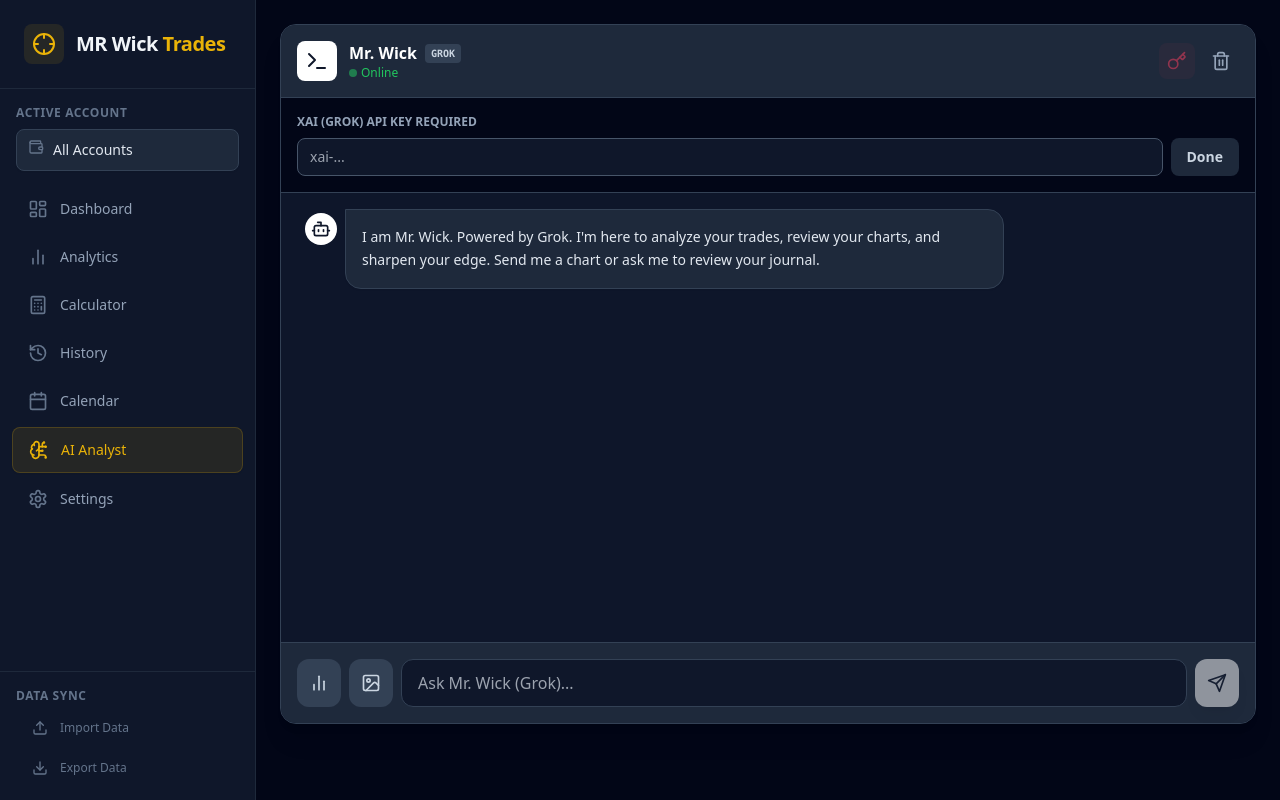
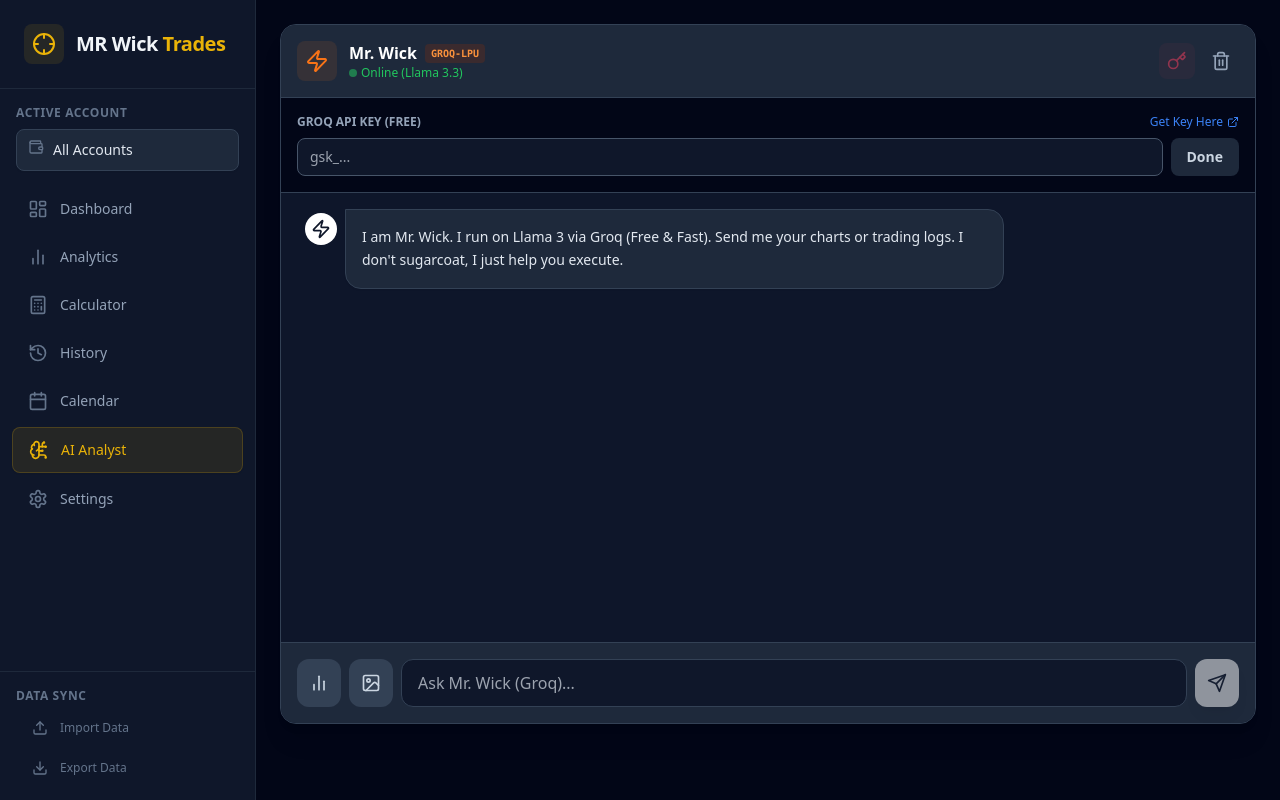
Before and after one commit to waqas9291/Trade-Journal-2.0, a React (Vite) app: page / in a window 1280 px wide. Both pictures are taken after a click on the button "AI Analyst". Built offline with nearby package versions, Linux system fonts and the light colour scheme.

Commit message:
Update AIAnalyst.tsx

```diff
--- a/src/components/AIAnalyst.tsx
+++ b/src/components/AIAnalyst.tsx
@@ -1,6 +1,6 @@
 import React, { useState, useEffect, useRef } from 'react';
 import { Trade } from '../types';
-import { Send, Image as ImageIcon, Trash2, Key, Bot, User, Loader2, BarChart2, X, Terminal } from 'lucide-react';
+import { Send, Image as ImageIcon, Trash2, Key, Zap, User, Loader2, BarChart2, X, ExternalLink } from 'lucide-react';
 
 interface AIAnalystProps {
     trades: Trade[];
@@ -14,23 +14,23 @@ interface Message {
     isError?: boolean;
 }
 
-// Grok API Configuration
-const GROK_API_URL = 'https://api.x.ai/v1/chat/completions';
-const GROK_MODEL = 'grok-beta'; // or 'grok-2-latest' if available
+// Grok (LPU) API Configuration
+const GROQ_API_URL = 'https://api.groq.com/openai/v1/chat/completions';
+const MODEL_TEXT = 'llama-3.3-70b-versatile'; // High intelligence for text
+const MODEL_VISION = 'llama-3.2-90b-vision-preview'; // For analyzing charts
 
 export const AIAnalyst: React.FC<AIAnalystProps> = ({ trades }) => {
-    const [apiKey, setApiKey] = useState(() => localStorage.getItem('mr_wick_xai_api_key') || '');
+    const [apiKey, setApiKey] = useState(() => localStorage.getItem('mr_wick_groq_api_key') || '');
     const [messages, setMessages] = useState<Message[]>(() => {
-        const saved = localStorage.getItem('mr_wick_grok_history');
-        // If we have legacy gemini history (role: 'model'), we might want to clear it or map it.
-        // For safety, let's start fresh if the roles don't match standard OpenAI format.
+        const saved = localStorage.getItem('mr_wick_groq_history');
         if (saved) {
             try {
                 const parsed = JSON.parse(saved);
-                if (parsed.length > 0 && (parsed[0].role === 'model' || !parsed[0].role)) {
-                    return getIntroMessage();
+                // Ensure legacy formats don't break the app
+                if (parsed.length > 0 && parsed[0].content) {
+                    return parsed;
                 }
-                return parsed;
+                return getIntroMessage();
             } catch (e) {
                 return getIntroMessage();
             }
@@ -48,7 +48,7 @@ export const AIAnalyst: React.FC<AIAnalystProps> = ({ trades }) => {
         return [{
             id: 'intro',
             role: 'assistant',
-            content: "I am Mr. Wick. Powered by Grok. I'm here to analyze your trades, review your charts, and sharpen your edge. Send me a chart or ask me to review your journal."
+            content: "I am Mr. Wick. I run on Llama 3 via Groq (Free & Fast). Send me your charts or trading logs. I don't sugarcoat, I just help you execute."
         }];
     }
 
@@ -59,11 +59,11 @@ export const AIAnalyst: React.FC<AIAnalystProps> = ({ trades }) => {
 
     // Persist Data
     useEffect(() => {
-        localStorage.setItem('mr_wick_xai_api_key', apiKey);
+        localStorage.setItem('mr_wick_groq_api_key', apiKey);
     }, [apiKey]);
 
     useEffect(() => {
-        localStorage.setItem('mr_wick_grok_history', JSON.stringify(messages));
+        localStorage.setItem('mr_wick_groq_history', JSON.stringify(messages));
     }, [messages]);
 
     const handleImageSelect = (e: React.ChangeEvent<HTMLInputElement>) => {
@@ -79,12 +79,8 @@ export const AIAnalyst: React.FC<AIAnalystProps> = ({ trades }) => {
 
     const clearChat = () => {
         if(window.confirm("Clear chat history?")) {
-            setMessages([{
-                id: crypto.randomUUID(),
-                role: 'assistant',
-                content: "Memory wiped. We start fresh. What do you need?"
-            }]);
-            localStorage.removeItem('mr_wick_grok_history');
+            setMessages(getIntroMessage());
+            localStorage.removeItem('mr_wick_groq_history');
         }
     };
 
@@ -106,15 +102,21 @@ export const AIAnalyst: React.FC<AIAnalystProps> = ({ trades }) => {
         setSelectedImage(null);
         setIsLoading(true);
 
+        // Determine if we need vision model or text model
+        // If the current message has an image, we MUST use the vision model
+        // Groq vision models have smaller context windows usually, so be careful
+        const hasImage = !!newMessage.image;
+        const activeModel = hasImage ? MODEL_VISION : MODEL_TEXT;
+
         try {
-            // 2. Prepare Payload for xAI (OpenAI compatible)
+            // 2. Prepare Payload for Groq (OpenAI compatible)
             const systemMessage = {
                 role: "system",
-                content: "You are 'Mr. Wick', a professional, disciplined, and slightly intense trading mentor. You focus on risk management, psychology, and price action. Keep answers concise, actionable, and stern but helpful. You are powered by Grok AI."
+                content: "You are 'Mr. Wick', a professional, disciplined, and slightly intense trading mentor. You focus on risk management, psychology, and price action. Keep answers concise, actionable, and stern but helpful."
             };
 
             const apiMessages = [systemMessage, ...newHistory.filter(m => !m.isError && m.id !== 'intro').map(m => {
-                // Handle Image Content for Vision Model
+                // Handle Image Content
                 if (m.image) {
                     return {
                         role: m.role,
@@ -138,17 +140,18 @@ export const AIAnalyst: React.FC<AIAnalystProps> = ({ trades }) => {
             })];
 
             // 3. Fetch Request
-            const response = await fetch(GROK_API_URL, {
+            const response = await fetch(GROQ_API_URL, {
                 method: 'POST',
                 headers: {
                     'Content-Type': 'application/json',
                     'Authorization': `Bearer ${apiKey}`
                 },
                 body: JSON.stringify({
-                    model: GROK_MODEL,
+                    model: activeModel,
                     messages: apiMessages,
-                    stream: true, // We will handle simple streaming
-                    temperature: 0.7
+                    stream: true,
+                    temperature: 0.6,
+                    max_tokens: 1024
                 })
             });
 
@@ -202,7 +205,7 @@ export const AIAnalyst: React.FC<AIAnalystProps> = ({ trades }) => {
             setMessages(prev => [...prev, {
                 id: crypto.randomUUID(),
                 role: 'assistant',
-                content: `I encountered an error connecting to Grok. Check your API Key. (${error.message})`,
+                content: `I encountered an error connecting to Groq. Check your API Key. (${error.message})`,
                 isError: true
             }]);
         } finally {
@@ -216,7 +219,7 @@ export const AIAnalyst: React.FC<AIAnalystProps> = ({ trades }) => {
             return;
         }
 
-        // Prepare a summary to save context window
+        // Prepare a summary
         const summary = trades.slice(0, 50).map(t => ({
             date: t.entryDate,
             symbol: t.symbol,
@@ -236,18 +239,17 @@ export const AIAnalyst: React.FC<AIAnalystProps> = ({ trades }) => {
             {/* Header */}
             <div className="p-4 bg-slate-50 dark:bg-slate-800 border-b border-slate-200 dark:border-slate-700 flex justify-between items-center shrink-0">
                 <div className="flex items-center space-x-3">
-                    <div className="bg-slate-900 dark:bg-white p-2 rounded-lg">
-                        {/* Grok-style icon representation */}
-                        <Terminal className="h-6 w-6 text-white dark:text-slate-900" />
+                    <div className="bg-orange-500/10 p-2 rounded-lg">
+                        <Zap className="h-6 w-6 text-orange-600 dark:text-orange-500" />
                     </div>
                     <div>
                         <h2 className="font-bold text-slate-900 dark:text-white flex items-center gap-2">
                             Mr. Wick
-                            <span className="text-[10px] px-1.5 py-0.5 rounded bg-slate-200 dark:bg-slate-700 text-slate-600 dark:text-slate-300 font-mono">GROK</span>
+                            <span className="text-[10px] px-1.5 py-0.5 rounded bg-orange-100 dark:bg-orange-900/30 text-orange-600 dark:text-orange-400 font-mono">GROQ-LPU</span>
                         </h2>
                         <p className="text-xs text-green-500 font-medium flex items-center">
                             <span className="w-2 h-2 bg-green-500 rounded-full mr-1 animate-pulse"></span>
-                            Online
+                            Online (Llama 3.3)
                         </p>
                     </div>
                 </div>
@@ -272,14 +274,24 @@ export const AIAnalyst: React.FC<AIAnalystProps> = ({ trades }) => {
             {/* API Key Banner */}
             {showKeyInput && (
                 <div className="p-4 bg-slate-100 dark:bg-slate-950 border-b border-slate-200 dark:border-slate-700 shrink-0 animate-in slide-in-from-top-2">
-                    <label className="block text-xs font-bold text-slate-500 dark:text-slate-400 mb-2 uppercase">xAI (Grok) API Key Required</label>
+                    <div className="flex justify-between items-center mb-2">
+                        <label className="block text-xs font-bold text-slate-500 dark:text-slate-400 uppercase">Groq API Key (Free)</label>
+                        <a
+                            href="https://console.groq.com/keys"
+                            target="_blank"
+                            rel="noopener noreferrer"
+                            className="text-xs text-blue-500 hover:text-blue-600 flex items-center"
+                        >
+                            Get Key Here <ExternalLink className="h-3 w-3 ml-1" />
+                        </a>
+                    </div>
                     <div className="flex gap-2">
                         <input
                             type="password"
                             value={apiKey}
                             onChange={(e) => setApiKey(e.target.value)}
-                            className="flex-1 bg-white dark:bg-slate-900 border border-slate-300 dark:border-slate-600 rounded-lg px-3 py-2 text-sm text-slate-900 dark:text-white focus:ring-1 focus:ring-slate-500 outline-none"
-                            placeholder="xai-..."
+                            className="flex-1 bg-white dark:bg-slate-900 border border-slate-300 dark:border-slate-600 rounded-lg px-3 py-2 text-sm text-slate-900 dark:text-white focus:ring-1 focus:ring-orange-500 outline-none"
+                            placeholder="gsk_..."
                         />
                         <button
                             onClick={() => setShowKeyInput(false)}
@@ -298,7 +310,7 @@ export const AIAnalyst: React.FC<AIAnalystProps> = ({ trades }) => {
                         <div className={`flex max-w-[85%] md:max-w-[75%] ${msg.role === 'user' ? 'flex-row-reverse' : 'flex-row'}`}>
                             {/* Avatar */}
                             <div className={`shrink-0 h-8 w-8 rounded-full flex items-center justify-center mt-1 mx-2 ${msg.role === 'user' ? 'bg-slate-200 dark:bg-slate-700' : 'bg-slate-900 dark:bg-white'}`}>
-                                {msg.role === 'user' ? <User className="h-5 w-5 text-slate-500 dark:text-slate-400" /> : <Bot className="h-5 w-5 text-white dark:text-slate-900" />}
+                                {msg.role === 'user' ? <User className="h-5 w-5 text-slate-500 dark:text-slate-400" /> : <Zap className="h-5 w-5 text-white dark:text-slate-900" />}
                             </div>
 
                             {/* Bubble */}
@@ -354,8 +366,8 @@ export const AIAnalyst: React.FC<AIAnalystProps> = ({ trades }) => {
                             value={input}
                             onChange={(e) => setInput(e.target.value)}
                             onKeyDown={(e) => e.key === 'Enter' && !isLoading && sendMessage()}
-                            placeholder="Ask Mr. Wick (Grok)..."
-                            className="w-full h-full bg-slate-100 dark:bg-slate-900 border-transparent focus:bg-white dark:focus:bg-slate-950 border border-slate-200 dark:border-slate-700 rounded-xl px-4 py-3 text-slate-900 dark:text-white focus:ring-2 focus:ring-slate-500 outline-none transition-all"
+                            placeholder="Ask Mr. Wick (Groq)..."
+                            className="w-full h-full bg-slate-100 dark:bg-slate-900 border-transparent focus:bg-white dark:focus:bg-slate-950 border border-slate-200 dark:border-slate-700 rounded-xl px-4 py-3 text-slate-900 dark:text-white focus:ring-2 focus:ring-orange-500 outline-none transition-all"
                         />
                     </div>
 
```
